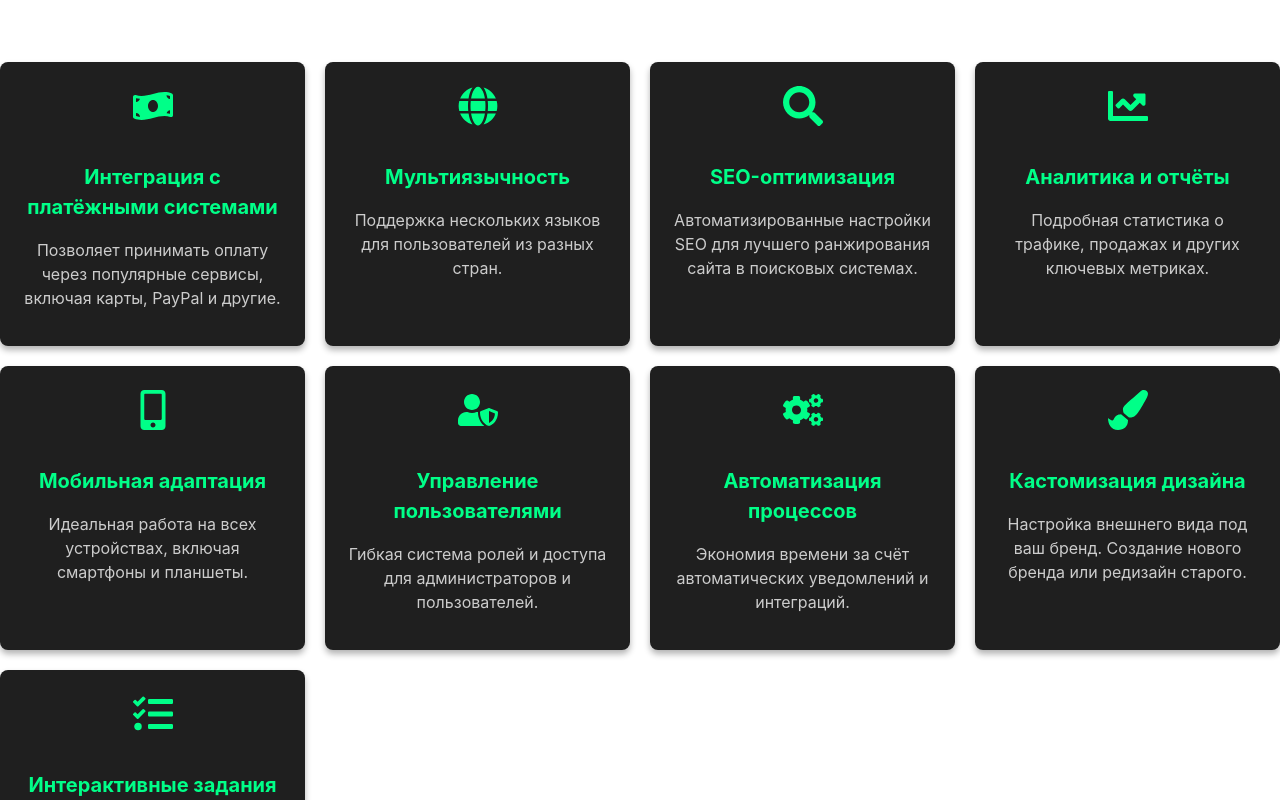
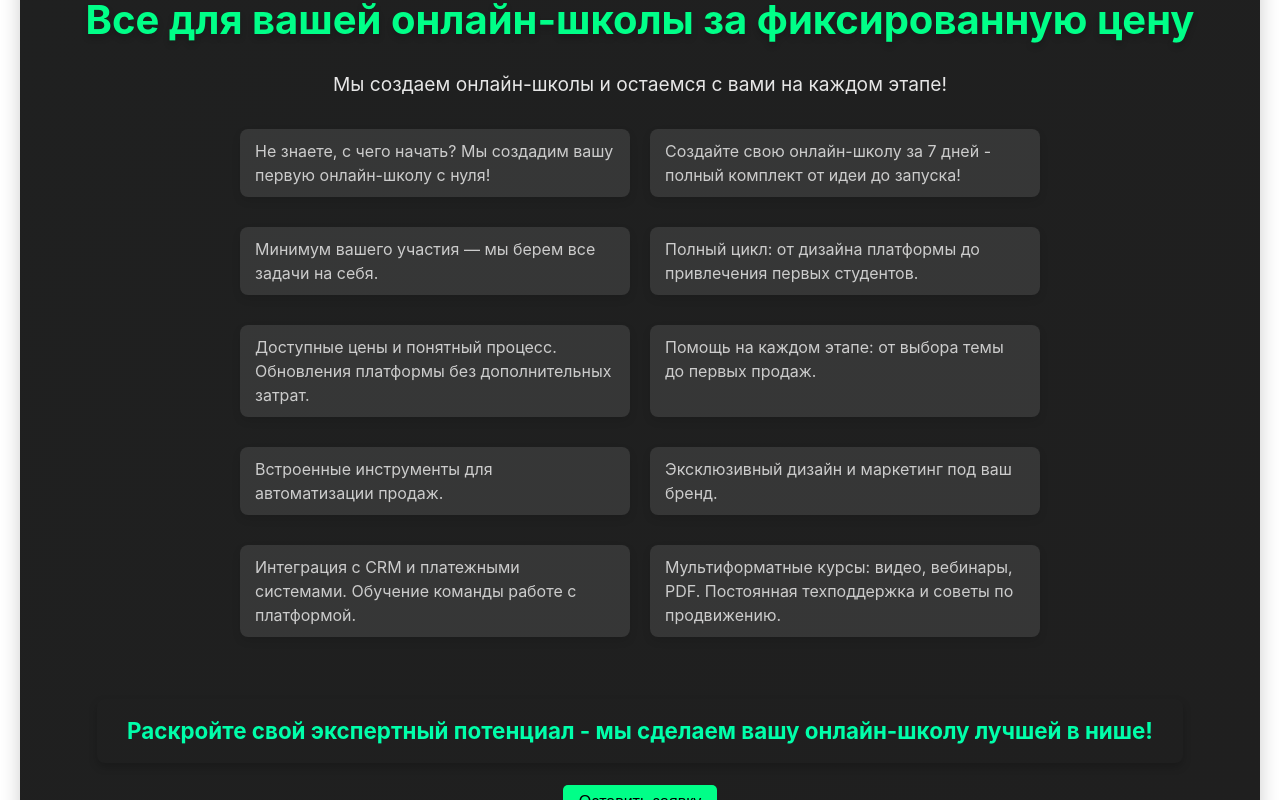
Before and after one commit to visualGravitySense/landing-page-edu, a React (Vite) app: page / in a window 1280 px wide. Shown: the part 1180-1980 px from the top of the page. Built offline with nearby package versions, Linux system fonts and the light colour scheme.

Commit message:
advantages block

```diff
--- /dev/null
+++ b/src/components/AdvantagesBlock.jsx
@@ -0,0 +1,44 @@
+import React from 'react';
+import '../styles/AdvantagesBlock.css'; // Файл для стилей
+
+const AdvantagesBlock = () => {
+  return (
+    <section className="advantages-block">
+      <div className="container">
+        <h2 className="advantages-title">Все для вашей онлайн-школы за фиксированную цену</h2>
+        <p className="advantages-subtitle">
+          Мы создаем онлайн-школы и остаемся с вами на каждом этапе!
+        </p>
+        <ul className="advantages-list">
+          <li>Не знаете, с чего начать? Мы создадим вашу первую онлайн-школу с нуля!</li>
+          <li>Создайте свою онлайн-школу за 7 дней - полный комплект от идеи до запуска!</li>
+          <li>Минимум вашего участия — мы берем все задачи на себя.</li>
+          <li>Полный цикл: от дизайна платформы до привлечения первых студентов.</li>
+          <li>Доступные цены и понятный процесс. Обновления платформы без дополнительных затрат.</li>
+          <li>Помощь на каждом этапе: от выбора темы до первых продаж.</li>
+          <li>Встроенные инструменты для автоматизации продаж.</li>
+          <li>Эксклюзивный дизайн и маркетинг под ваш бренд.</li>
+          <li>Интеграция с CRM и платежными системами. Обучение команды работе с платформой.</li>
+          <li>Мультиформатные курсы: видео, вебинары, PDF. Постоянная техподдержка и советы по продвижению.</li>
+          {/* <li>Обучение команды работе с платформой.</li> */}
+          {/* <li>Постоянная техподдержка и советы по продвижению.</li> */}
+          {/* <li>Обновления платформы без дополнительных затрат.</li> */}
+        </ul>
+        <a></a>
+        <p className="advantages-call-to-action">
+          <strong>Раскройте свой экспертный потенциал - мы сделаем вашу онлайн-школу лучшей в нише!</strong>
+        </p>
+
+        <button
+        className="cta-button"
+        onClick={() => window.open('https://t.me/visual_sense', '_blank')}
+      >
+        Оставить заявку
+      </button>
+
+      </div>
+    </section>
+  );
+};
+
+export default AdvantagesBlock;
--- a/src/pages/Home.jsx
+++ b/src/pages/Home.jsx
@@ -1,6 +1,7 @@
 // import Header from '../components/Header';
 import HeroSection from '../components/HeroSection';
 import Advantages from '../components/Advantages';
+import AdvantagesBlock from '../components/AdvantagesBlock';
 import Features from '../components/Features';
 import CTA from '../components/CTA';
 import Reviews from '../components/Reviews';
@@ -15,6 +16,7 @@ const Home = () => {
       {/* <Header /> */}
       <HeroSection />
       <Advantages />
+      <AdvantagesBlock />
       <Features />
       <ProcessDescription />
       <Prices />
--- /dev/null
+++ b/src/styles/AdvantagesBlock.css
@@ -0,0 +1,64 @@
+.advantages-block {
+    padding: 40px 20px;
+    /* background-color: #f9f9f9; */
+    background: linear-gradient(135deg, #1f2020, #1f1f1f);
+    border-radius: 16px;
+    box-shadow: 0 8px 20px rgba(0, 0, 0, 0.2);
+    color: #333;
+    text-align: center;
+    max-width: 1200px;
+    margin: 0 auto;
+  }
+
+  .advantages-title {
+    font-size: 2.5rem;
+    font-weight: 700;
+    margin-bottom: 20px;
+    color: #00ff88;
+    text-shadow: 0px 4px 6px rgba(0, 0, 0, 0.2);
+  }
+
+  .advantages-subtitle {
+    font-size: 1.2rem;
+    margin-bottom: 30px;
+    color: #e6e6e6;
+  }
+
+  .advantages-list {
+    display: grid;
+    grid-template-columns: repeat(2, 1fr); /* Делим список на 2 столбца */
+    gap: 20px; /* Расстояние между столбцами */
+    list-style-type: none;
+    padding: 0;
+    margin: 0 auto 30px;
+    max-width: 800px;
+    text-align: left;
+  }
+
+  .advantages-list li {
+    margin-bottom: 10px;
+    font-size: 1rem;
+    line-height: 1.5;
+    color: #cccccc;
+    background: rgba(255, 255, 255, 0.1);
+    padding: 10px 15px;
+    border-radius: 8px;
+    box-shadow: 0 4px 8px rgba(0, 0, 0, 0.1);
+  }
+
+  .advantages-call-to-action {
+    font-size: 1.4rem;
+    font-weight: bold;
+    color: #00ffaa;
+    padding: 15px 30px;
+    border-radius: 8px;
+    display: inline-block;
+    text-shadow: none;
+    box-shadow: 0px 4px 8px rgba(0, 0, 0, 0.2);
+    transition: transform 0.3s, box-shadow 0.3s;
+  }
+
+  .advantages-call-to-action:hover {
+    transform: scale(1.05);
+    box-shadow: 0px 6px 12px rgba(0, 0, 0, 0.3);
+  }
--- a/src/styles/styles.scss
+++ b/src/styles/styles.scss
@@ -717,7 +717,7 @@ html, body {
 
     .offer {
       display: flex;
-      align-items: flex-start;
+      align-items: baseline;
       gap: 20px;
       padding: 20px;
       background: #2f2f2f;
```
